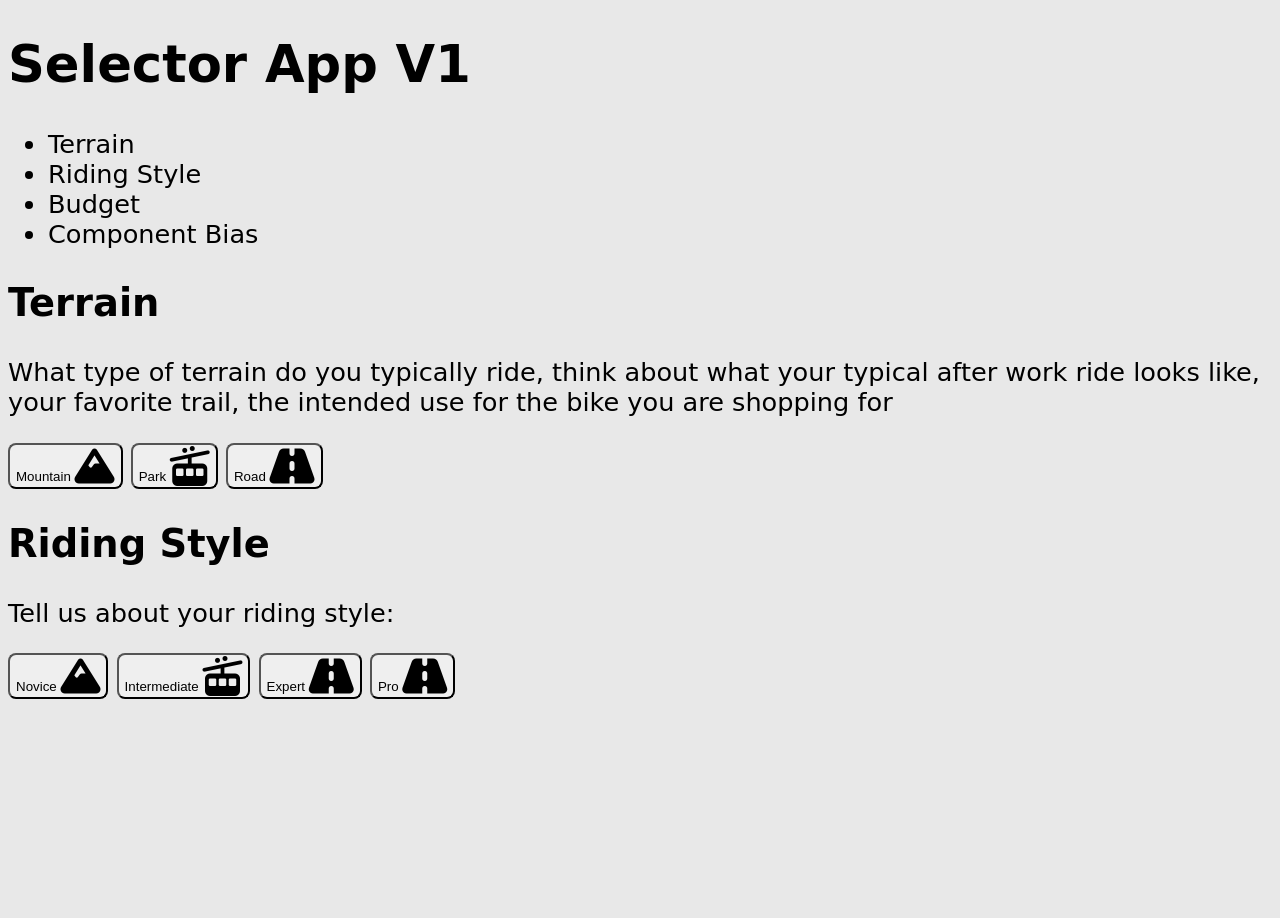
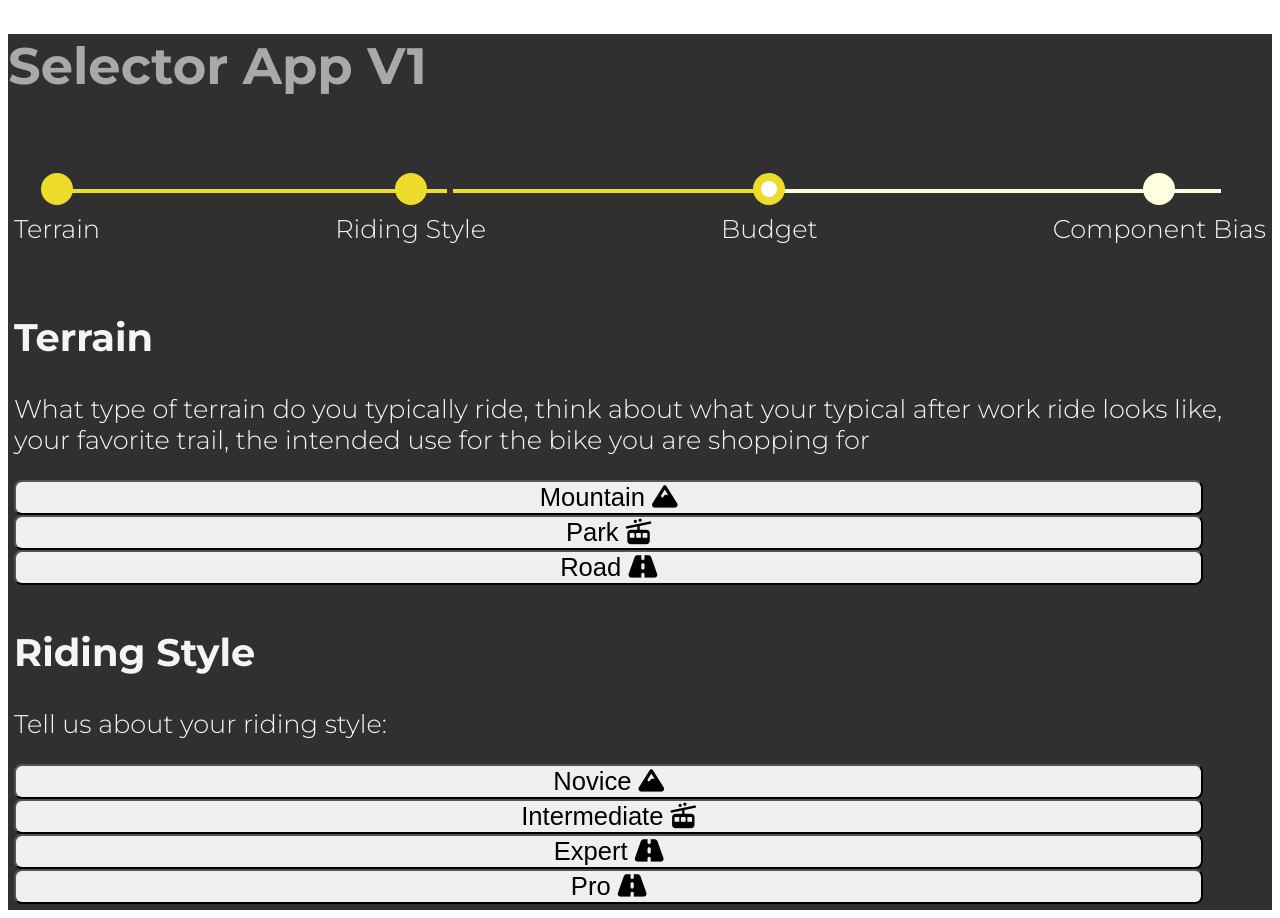
Before and after one commit to AustinDavisDev24/repo-tastesbetter, a plain HTML site: page repo-tastesbetter-main/repo-tastesbetter-main/index.html in a window 1280 px wide. Before the commit the page ends 800 px from the top, so only its background shows below. Drawn offline with Linux system fonts and the light colour scheme.

Commit message:
Update style.css

```diff
--- a/repo-tastesbetter-main/repo-tastesbetter-main/style.css
+++ b/repo-tastesbetter-main/repo-tastesbetter-main/style.css
@@ -1,26 +1,137 @@
 
 html{
-    color:black;
-    font-family: "Permanent Marker", cursive;
-    font-weight: 400;
+    color:whitesmoke;
+    font-family: "Montserrat", sans-serif;
+    font-weight: 300;
     font-style: normal;
-    background-color: #e8e8e8;
+    background-color: white;
     font-size: 2vw;
 }
 
+h1 {
+   color: darkgray;
+}
+
 i{
-   font-size: 40px;
+   font-size: 100%;
+}
+
+#title {
+padding-bottom: 10px;
+background-color: #303030;
+}
+
+#progress {
+padding: 6px;
+background-color: #303030;
+}
+
+#questionOne {
+padding: 6px;
+background-color: #303030;
+}
+
+#questionTwo {
+padding: 6px;
+background-color: #303030;
 }
 
 button{
     border-radius: 8px;
-    size: 2vw;
+    font-size: 100%;
+    word-wrap: break-word;
+    max-height: 95%;
+    width: 95%;
+
 }
 
 button:hover{
     border-radius: 8px;
     box-shadow: 0 12px 16px 0 rgba(0,0,0,0.24), 0 17px 50px 0 rgba(0,0,0,0.19);
+    max-height: 95%;
+    width: 95%;
+    word-wrap: break-word;
 }
+
+.stepper {
+    width: 100%;
+    display: flex;
+  }
+
+  li {
+    display: inline-block;
+    position: relative;
+    margin-top: 32px;
+  }
+  li + li {
+    flex-grow: 1;
+    display: flex;
+    flex-direction: row;
+  }
+  li + li::before {
+    display: block;
+    position: absolute;
+    left: -10%; /* ここは適宜修正が必要です💦 */
+    top: -16px;
+    content: "";
+    width: 100%;
+    height: 4px;
+  }
+
+  .item {
+    position: relative;
+    margin-left: auto;
+    margin-right: 0;
+    padding-top: 8px;
+    z-index: 1;
+
+    text-align: center;
+  }
+
+  .item::before {
+    width: 32px;
+    height: 32px;
+    position: absolute;
+    content: "";
+    top: -32px;
+    left: 0;
+    right: 0;
+    margin: auto;
+    border-radius: 50%;
+    box-sizing: border-box;
+  }
+
+  /* ここからは状態出しわけ */
+
+  .ready::before {
+    background-color: lightyellow;
+  }
+  .ready > .item::before {
+    background-color: lightyellow;
+  }
+
+  .wip::before {
+    background-color: #eddc2a;
+  }
+  .wip > .item::before {
+    border: solid 8px #eddc2a;
+    background-color: white;
+  }
+
+  .done::before {
+    background-color: #eddc2a;
+  }
+  .done > .item::before {
+    background-color: #eddc2a;
+  }
+
+  /* ここからは初期化用 */
+
+  ul,
+  li {
+    padding: 0;
+    list-style: none;
+  }
 
 /*
 .permanent-marker-regular {
```
